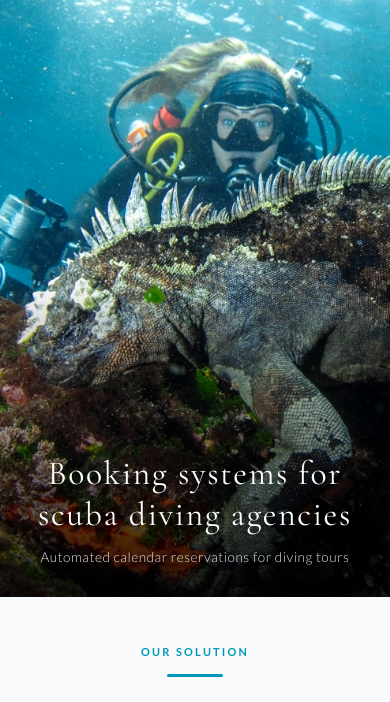
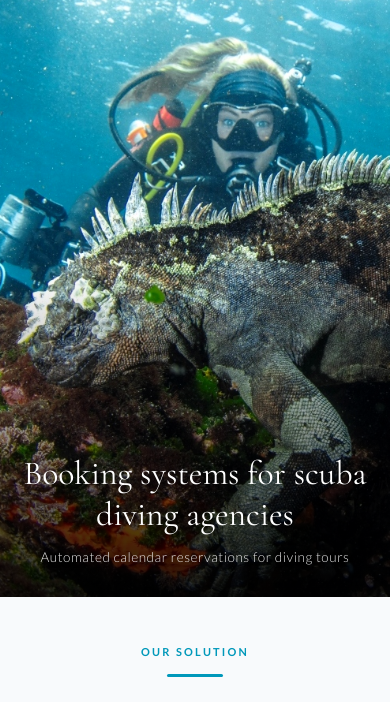
Before and after one commit to gis4-wildlife/gis-for-wildlife-web, a plain HTML site: page index.html in a window 390 px wide. Shown: the part 120-822 px from the top of the page. Drawn offline with nearby package versions, Linux system fonts and the light colour scheme; a web font is replaced by a local one.

```diff
--- a/index.html
+++ b/index.html
@@ -34,7 +34,7 @@
     @media (max-width: 768px) {
       .b2b-hero-img { object-position: 30% 40% !important; }
       .sealion-img { object-position: 55% center !important; }
-      .hero-caption h1 { font-size: 2.10rem !important; letter-spacing: 0.05em !important; }
+      .hero-caption h1 { font-size: 2.10rem !important; letter-spacing: 0rem !important; }
     }
     #hero .hero-overlay { background: linear-gradient(to bottom, rgba(0,0,0,0.60) 0%, rgba(0,0,0,0.20) 10%, rgba(0,0,0,0) 15%, rgba(0,0,0,0) 55%, rgba(0,0,0,0.85) 100%); }
 
```
